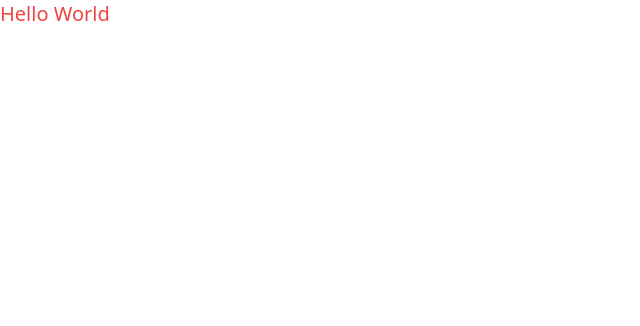
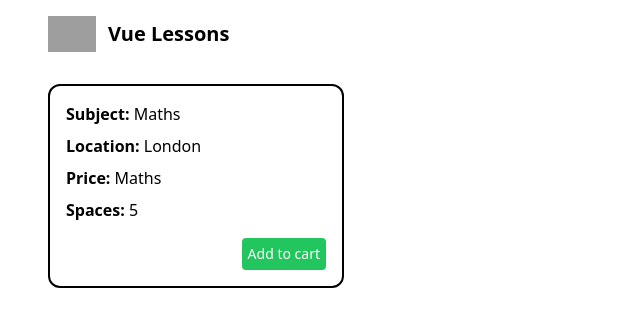
Before and after one commit to Obizim/groupwork, a plain HTML site: page index.html in a window 1280 px wide. Shown: the whole page, without its empty margins (0-640 px from the left). Drawn offline with nearby package versions, Linux system fonts and the light colour scheme; grey boxes are pictures that could not be loaded.

Commit message:
UPDATE: design scaffold with header and main section

```diff
--- a/index.html
+++ b/index.html
@@ -4,13 +4,44 @@
     <meta charset="UTF-8">
     <title>Group Coursework 1</title>
     <script src="https://cdn.tailwindcss.com"></script>
+    <style type="text/tailwindcss">
+        @layer components {
+            .responsive-container {
+                @apply px-6 mx-auto max-w-full lg:px-12 py-4;
+            }
+        }
+    </style>
 </head>
 <body>
     <div id="app">
-        <h1 class="text-xl text-red-500">{{ message }}</h1>
+        <header>
+            <nav class="bg-white border-gray-200 dark:bg-gray-800 responsive-container">
+                <div class="flex flex-wrap justify-between items-center mx-auto max-w-screen-xl">
+                    <a href="https://flowbite.com" class="flex items-center">
+                        <img src="https://ik.imagekit.io/fmxqscuev/icons8-lessons-64_pdvEMVgCW.png?ik-sdk-version=javascript-1.4.3&updatedAt=1666292631783" class="mr-3 h-6 sm:h-9" alt="Flowbite Logo" />
+                        <span class="self-center text-xl font-semibold whitespace-nowrap dark:text-white">Vue Lessons</span>
+                    </a>
+                </div>
+            </nav>
+        </header>
+
+        <main>
+            <div class="responsive-container grid grid-cols-4">
+                <div class="p-4 space-y-2 border-2 border-black rounded-xl">
+                    <p><strong>Subject: </strong> Maths</p>
+                    <p><strong>Location: </strong> London</p>
+                    <p><strong>Price: </strong> Maths</p>
+                    <p><strong>Spaces: </strong> 5</p>
+
+                    <div class="flex justify-end">
+                        <button class="!mt-2 text-sm bg-green-500 p-1.5 rounded text-white transition duration-200 focus:ring-2 focus:ring-offset-2 focus:ring-green-500">Add to cart</button>
+                    </div>
+                </div>
+            </div>
+        </main>
     </div>
-    <script src="https://cdn.jsdelivr.net/npm/vue@2.7.13/dist/vue.js"></script>
-    <script>
+    <script src="https://unpkg.com/vue@2.7.8/dist/vue.js"></script>
+    <script type="text/javascript">>
         const app = new Vue({
             el: "#app",
             data: {
```
